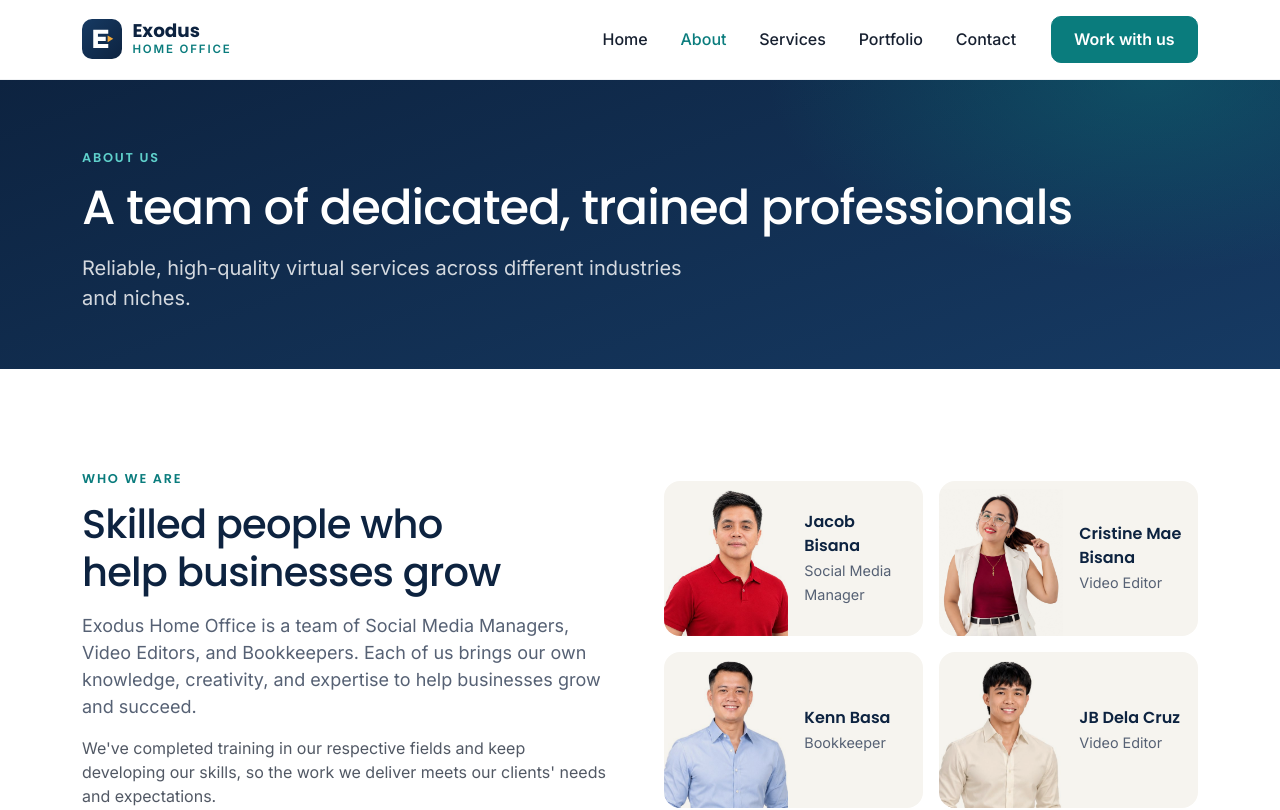
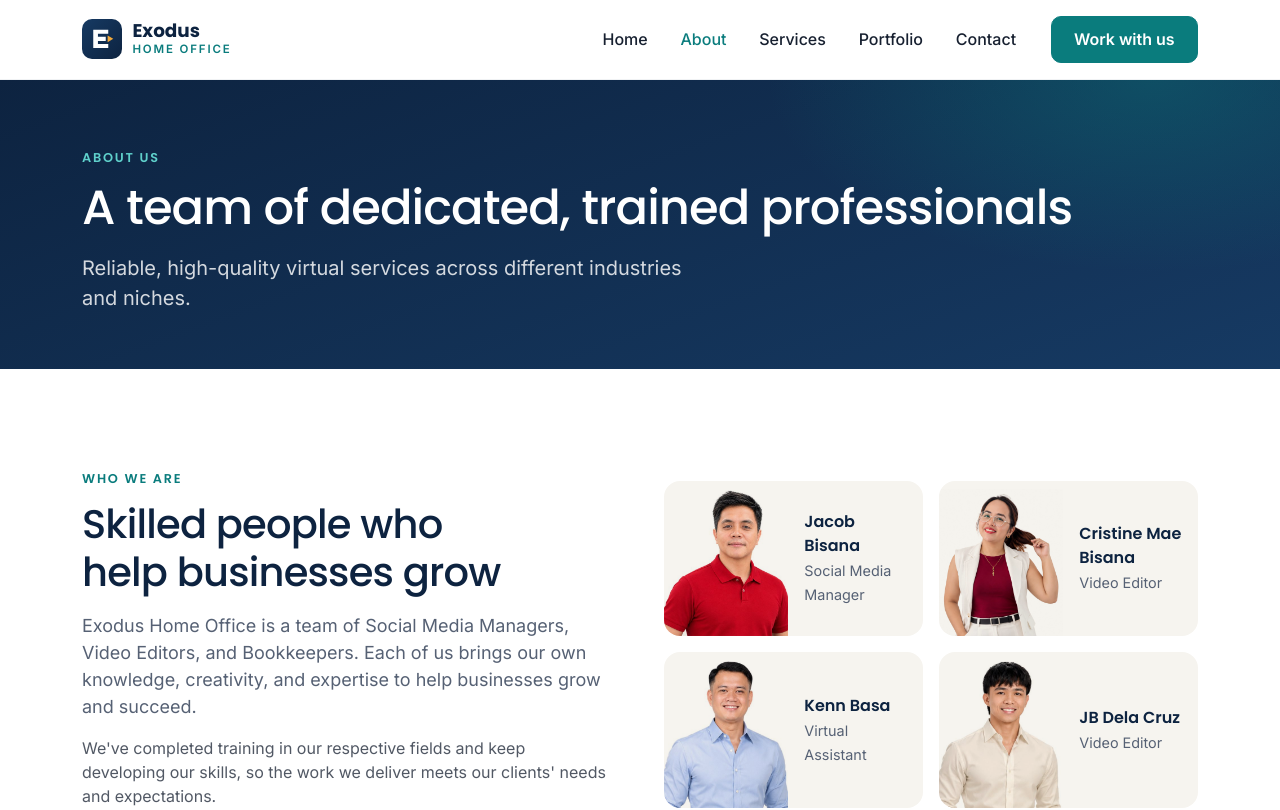
Before and after one commit to Doug-26/exodus-office-website, an Angular app: page /about in a window 1280 px wide. Shown: the top 810 px of the page. Built offline with nearby package versions, Linux system fonts and the light colour scheme.

Commit message:
fix: update role of Kenn Basa from Bookkeeper to Virtual Assistant

```diff
--- a/src/app/data/team.data.ts
+++ b/src/app/data/team.data.ts
@@ -12,6 +12,6 @@ export interface TeamMember {
 export const TEAM: TeamMember[] = [
   { name: 'Jacob Bisana', role: 'Social Media Manager', photo: 'team/jacob-bisana.jpg' },
   { name: 'Cristine Mae Bisana', role: 'Video Editor', photo: 'team/cristine-mae-bisana.jpg' },
-  { name: 'Kenn Basa', role: 'Bookkeeper', photo: 'team/kenn-basa.jpg' },
+  { name: 'Kenn Basa', role: 'Virtual Assistant', photo: 'team/kenn-basa.jpg' },
   { name: 'JB Dela Cruz', role: 'Video Editor', photo: 'team/jb-dela-cruz.jpg' },
 ];
```
